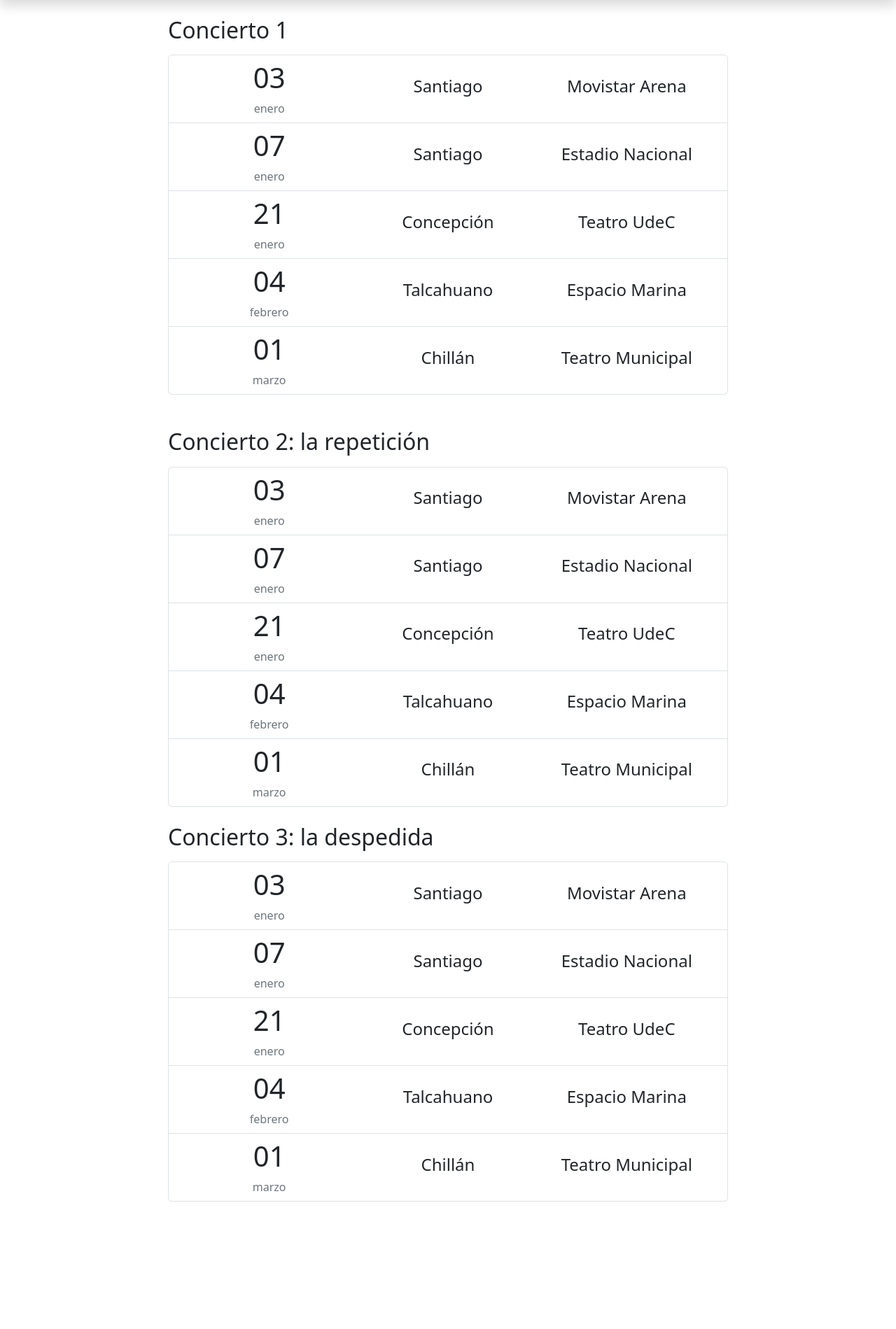
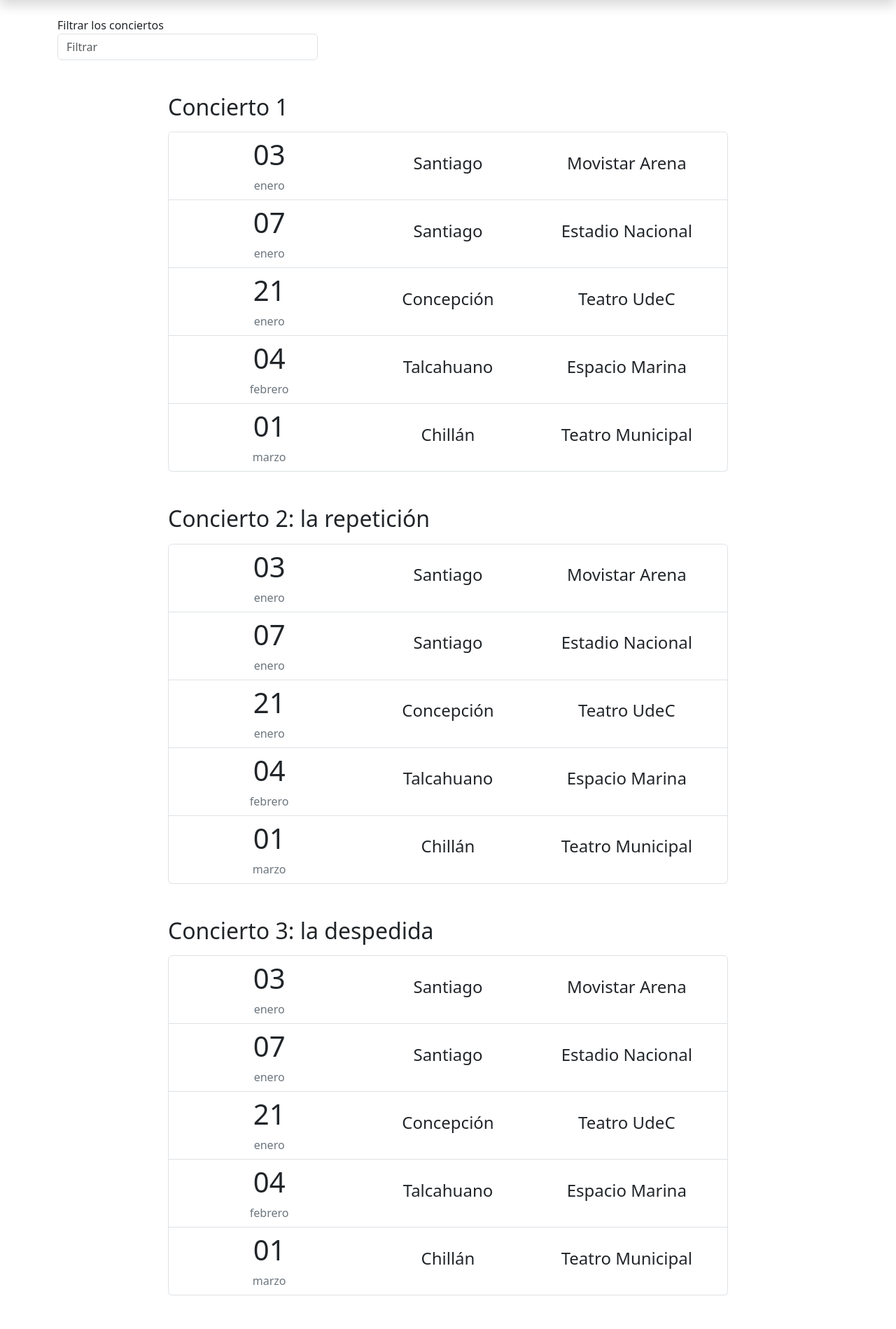
Before and after one commit to GavenJr/web_artista_php, a PHP site: page /concierto in a window 1280 px wide. Shown: the part 82-1981 px from the top of the page at 70% size. Before the commit the page ends 1799 px from the top, so only its background shows below. Run offline with PHP 8.4, Linux system fonts and the light colour scheme.

Commit message:
Agregar la opción de filtrar los conciertos.

```diff
--- a/src/view/concierto.php
+++ b/src/view/concierto.php
@@ -23,8 +23,15 @@ include "global/menu.php"
 <body>
 <?php echo elMenu(); ?>
 <main>
+
+
     <div class="container mt-4">
-        <div class="mb-5" style="max-width: 800px;margin:0 auto">
+        <div class="col-md-4">
+            <label for="filter-lives">Filtrar los conciertos</label>
+            <input type="text" class="form-control mb-5" id="filter-lives" placeholder="Filtrar">
+        </div>
+
+        <div class="concierto mb-5" style="max-width: 800px;margin:0 auto">
             <h2 class="mb-3">Concierto 1</h2>
             <div class="list-group">
                 <a href="#" class="list-group-item list-group-item-action">
@@ -104,7 +111,7 @@ include "global/menu.php"
                 </a>
             </div>
         </div>
-        <div class="mb-4" style="max-width: 800px;margin:0 auto">
+        <div class="concierto mb-5" style="max-width: 800px;margin:0 auto">
             <h2 class="mb-3">Concierto 2: la repetición</h2>
             <div class="list-group">
                 <a href="#" class="list-group-item list-group-item-action">
@@ -184,7 +191,7 @@ include "global/menu.php"
                 </a>
             </div>
         </div>
-        <div class="mb-5" style="max-width: 800px;margin:0 auto">
+        <div class="concierto mb-5" style="max-width: 800px;margin:0 auto">
             <h2 class="mb-3">Concierto 3: la despedida</h2>
             <div class="list-group">
                 <a href="#" class="list-group-item list-group-item-action">
@@ -266,6 +273,25 @@ include "global/menu.php"
         </div>
     </div>
 
+    <script>
+        document.addEventListener("DOMContentLoaded", function () {
+            var searchBox = document.getElementById("filter-lives");
+            searchBox.addEventListener("input", function () {
+                var searchText = searchBox.value.toLowerCase();
+                var divs = document.getElementsByClassName("concierto");
+                for (var i = 0; i < divs.length; i++) {
+                    var div = divs[i];
+                    var h2 = div.querySelector("h2");
+                    if (h2.textContent.toLowerCase().includes(searchText)) {
+                        div.style.display = "block";
+                    } else {
+                        div.style.display = "none";
+                    }
+                }
+            });
+        });
+    </script>
+
 
 </main>
 </body>
```
